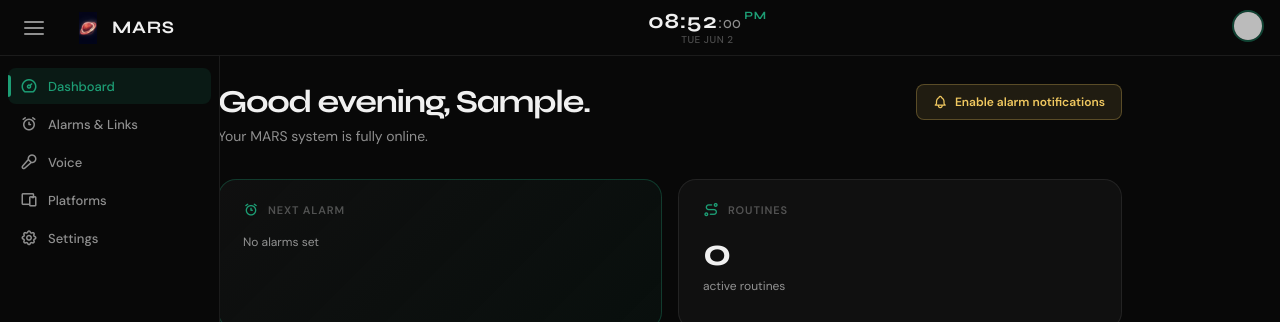
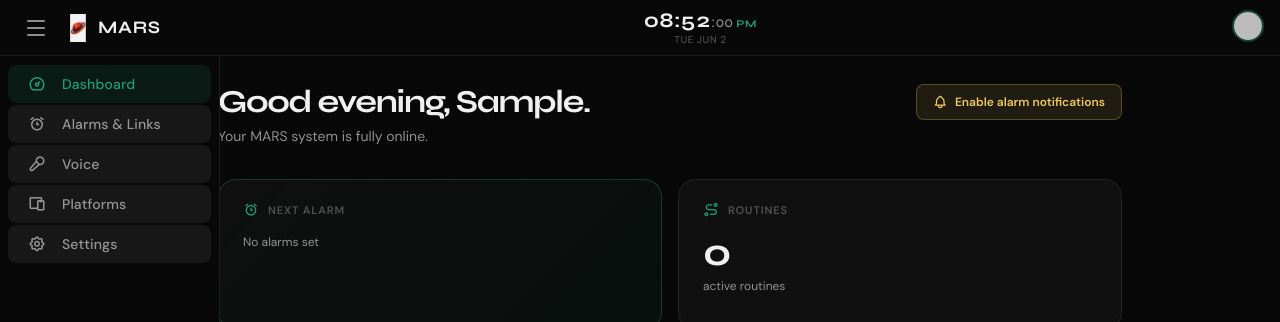
Before and after one commit to zshepard/mars, a React (Create React App) app: page / in a window 1280 px wide. Shown: the top 322 px of the page. Built offline with nearby package versions, Linux system fonts and the light colour scheme; no server answers; the database is empty; sample sign-in values are in the browser's storage.

Commit message:
feat: YouTube-style topbar & sidebar rail + transparent planet+gear icon

```diff
--- a/src/components/Sidebar.css
+++ b/src/components/Sidebar.css
@@ -1,92 +1,141 @@
-/* src/components/Sidebar.css */
+/* src/components/Sidebar.css — YouTube-style nav rail */
+
+/* ── Base sidebar ─────────────────────────────────────────────── */
 .sidebar {
-  width: 220px;
   background: var(--bg);
   border-right: 1px solid var(--border);
   display: flex;
   flex-direction: column;
+  flex-shrink: 0;
   overflow: hidden;
-  flex-shrink: 0;
   transition:
     width var(--t-medium),
     transform var(--t-medium),
     border-color var(--t-medium);
 }
 
+/* ── Nav list ─────────────────────────────────────────────────── */
 .sidebar-nav {
-  padding: 12px 8px;
+  padding: 8px 0;
   display: flex;
   flex-direction: column;
-  gap: 2px;
+  gap: 0;
 }
 
+/* ── Nav item ─────────────────────────────────────────────────── */
 .nav-link {
   display: flex;
+  flex-direction: column;
   align-items: center;
-  gap: 10px;
-  padding: 9px 12px;
-  border-radius: var(--radius-sm);
+  justify-content: center;
+  gap: 4px;
+  padding: 14px 0 10px;
+  width: 100%;
   color: var(--text2);
   text-decoration: none;
-  font-size: 13px;
+  font-size: 10px;
   font-weight: 500;
   white-space: nowrap;
   position: relative;
   overflow: hidden;
   transition:
     background var(--t-fast),
-    color var(--t-fast),
-    padding var(--t-medium),
-    transform var(--t-fast);
-}
-
-/* Ripple-style active indicator */
-.nav-link::before {
-  content: '';
-  position: absolute;
-  left: 0;
-  top: 20%;
-  height: 60%;
-  width: 3px;
-  border-radius: 0 3px 3px 0;
-  background: var(--green);
-  transform: scaleY(0);
-  transform-origin: center;
-  transition: transform 0.2s var(--ease-spring);
+    color var(--t-fast);
+  border-radius: 0;
 }
 
 .nav-link i {
-  font-size: 18px;
+  font-size: 20px;
   flex-shrink: 0;
   transition: transform var(--t-fast), color var(--t-fast);
 }
 
+.nav-link span {
+  font-size: 10px;
+  line-height: 1;
+  letter-spacing: 0.01em;
+  transition: opacity var(--t-medium);
+}
+
+/* Hover */
 .nav-link:hover {
   background: var(--bg3);
   color: var(--text);
-  transform: translateX(2px);
 }
-.nav-link:hover i { transform: scale(1.1); }
+.nav-link:hover i { transform: scale(1.08); }
+.nav-link:active { transform: scale(0.96); }
 
-.nav-link:active { transform: scale(0.97); }
+/* Active — YouTube-style: filled pill background on icon */
+.nav-link.active {
+  color: var(--text);
+}
+.nav-link.active i {
+  color: var(--text);
+}
 
-.nav-link.active {
+/* Active pill behind icon */
+.nav-link::before {
+  content: '';
+  position: absolute;
+  top: 10px;
+  left: 50%;
+  transform: translateX(-50%) scaleX(0);
+  width: 64px;
+  height: 32px;
+  border-radius: 16px;
+  background: var(--bg3);
+  transition: transform 0.2s var(--ease-spring);
+  z-index: 0;
+}
+.nav-link.active::before {
+  transform: translateX(-50%) scaleX(1);
   background: var(--green-dim);
-  color: var(--green);
 }
-.nav-link.active::before { transform: scaleY(1); }
-.nav-link.active i { color: var(--green); }
+.nav-link.active i { color: var(--green); position: relative; z-index: 1; }
+.nav-link.active span { color: var(--green); }
+.nav-link i, .nav-link span { position: relative; z-index: 1; }
 
-/* Dim overlay behind open sidebar on mobile */
+/* ── EXPANDED state (sidebar.open) — icon + label side by side ── */
+.sidebar.open .nav-link {
+  flex-direction: row;
+  justify-content: flex-start;
+  align-items: center;
+  gap: 16px;
+  padding: 10px 20px;
+  font-size: 14px;
+  border-radius: var(--radius-sm);
+  margin: 1px 8px;
+  width: calc(100% - 16px);
+}
+.sidebar.open .nav-link span {
+  font-size: 14px;
+  font-weight: 500;
+}
+.sidebar.open .nav-link::before {
+  top: 0;
+  left: 0;
+  transform: none;
+  width: 100%;
+  height: 100%;
+  border-radius: var(--radius-sm);
+}
+.sidebar.open .nav-link.active::before {
+  transform: none;
+}
+.sidebar.open .nav-link i { font-size: 18px; }
+
+/* ── Dim overlay behind open sidebar on mobile ─────────────────── */
 .sidebar-overlay {
   display: none;
 }
+
+/* ── MOBILE: sidebar slides in as a drawer ─────────────────────── */
 @media (max-width: 700px) {
   .sidebar-overlay {
     display: block;
     position: fixed;
     inset: 0;
-    background: rgba(0, 0, 0, 0.45);
+    background: rgba(0, 0, 0, 0.5);
     z-index: 140;
     animation: fadeIn 0.2s ease;
   }
@@ -94,10 +143,7 @@
     from { opacity: 0; }
     to   { opacity: 1; }
   }
-}
 
-/* Mobile: sidebar slides in from left */
-@media (max-width: 700px) {
   .sidebar {
     position: fixed;
     left: 0;
@@ -109,22 +155,18 @@
     box-shadow: 4px 0 24px rgba(0,0,0,0.5);
     transition: transform var(--t-medium);
   }
-  .sidebar.open { transform: translateX(0); }
+  .sidebar.open {
+    transform: translateX(0);
+  }
 }
 
-/* Desktop: collapse to icon rail */
+/* ── DESKTOP: icon-only rail (collapsed) / full sidebar (open) ── */
 @media (min-width: 701px) {
-  .sidebar { transform: none !important; }
-  .sidebar:not(.open) { width: 56px; }
-  .sidebar:not(.open) .nav-link span {
-    opacity: 0;
-    pointer-events: none;
-    transition: opacity var(--t-medium);
+  .sidebar {
+    transform: none !important;
+    width: 72px;  /* YouTube-style narrow icon rail */
   }
-  .sidebar.open .nav-link span {
-    opacity: 1;
-    transition: opacity var(--t-medium);
+  .sidebar.open {
+    width: 220px;
   }
-  .sidebar:not(.open) .nav-link { justify-content: center; padding: 10px; }
-  .sidebar:not(.open) .nav-link::before { display: none; }
 }
--- a/src/components/Topbar.css
+++ b/src/components/Topbar.css
@@ -1,13 +1,12 @@
-/* src/components/Topbar.css */
+/* src/components/Topbar.css — YouTube-style topbar */
+
+/* ── Shell ────────────────────────────────────────────────────── */
 .topbar {
   display: flex;
   align-items: center;
-  gap: 12px;
-  /* Horizontal padding + safe-area sides for notched phones */
+  gap: 0;
   padding-left: max(16px, env(safe-area-inset-left));
   padding-right: max(16px, env(safe-area-inset-right));
-  padding-bottom: 0;
-  /* Height = 56px content area — status bar handled by SafeAreaView in native */
   height: 56px;
   background: var(--bg);
   border-bottom: 1px solid var(--border);
@@ -18,8 +17,7 @@
   transition: border-color var(--transition), background var(--transition);
 }
 
-/* PWA / browser mode — add safe-area-inset-top as padding since there's
-   no native SafeAreaView wrapping it */
+/* PWA / standalone — account for status bar */
 @supports (padding-top: env(safe-area-inset-top)) {
   @media (display-mode: standalone), (display-mode: fullscreen) {
     .topbar {
@@ -33,71 +31,69 @@
 .menu-btn {
   display: flex;
   flex-direction: column;
-  gap: 4px;
-  padding: 8px;
+  gap: 5px;
+  padding: 10px;
   background: none;
   border: none;
-  border-radius: var(--radius-sm);
+  border-radius: 50%;
+  width: 40px;
+  height: 40px;
+  align-items: center;
+  justify-content: center;
+  flex-shrink: 0;
   transition: background var(--t-fast);
 }
 .menu-btn:hover { background: var(--bg3); }
 .menu-btn:active { transform: scale(0.92); }
-
 .menu-btn span {
   display: block;
-  width: 20px;
+  width: 18px;
   height: 2px;
   background: var(--text2);
   border-radius: 2px;
-  transition:
-    background var(--t-fast),
-    transform 0.22s var(--ease-spring),
-    opacity var(--t-fast),
-    width var(--t-fast);
+  transition: background var(--t-fast);
 }
 .menu-btn:hover span { background: var(--text); }
 
-/* ── Brand ────────────────────────────────────────────────────── */
+/* ── Brand (home button) ──────────────────────────────────────── */
 .topbar-brand {
   display: flex;
   align-items: center;
-  gap: 8px;
+  gap: 6px;
   font-family: var(--font-head);
   font-size: 1.1rem;
   font-weight: 700;
   color: var(--text);
   letter-spacing: 0.04em;
+  margin-left: 4px;
 }
 
-/* Brand as home button — reset <button> defaults, add hover */
 .topbar-brand--btn {
   background: none;
   border: none;
-  padding: 4px 8px;
+  padding: 6px 8px;
   margin: 0;
   cursor: pointer;
   border-radius: 8px;
   transition: background 0.15s, opacity 0.15s, transform 0.12s;
 }
-.topbar-brand--btn:hover {
-  background: rgba(255, 255, 255, 0.07);
-}
-.topbar-brand--btn:active {
-  opacity: 0.75;
-  transform: scale(0.96);
-}
+.topbar-brand--btn:hover { background: rgba(255,255,255,0.07); }
+.topbar-brand--btn:active { opacity: 0.75; transform: scale(0.96); }
 
 .topbar-logo-img {
-  width: 32px;
-  height: 32px;
+  width: 28px;
+  height: 28px;
   object-fit: contain;
-  border-radius: 6px;
   flex-shrink: 0;
 }
 
-.topbar-center { flex: 1; display: flex; justify-content: center; }
+/* ── Center spacer + clock ────────────────────────────────────── */
+.topbar-center {
+  flex: 1;
+  display: flex;
+  justify-content: center;
+}
 
-/* ── Digital Clock ────────────────────────────────────────────── */
 .topbar-clock {
   display: flex;
   flex-direction: column;
@@ -108,7 +104,7 @@
 
 .clock-time {
   font-family: var(--font-head);
-  font-size: 1.35rem;
+  font-size: 1.3rem;
   font-weight: 700;
   letter-spacing: 0.02em;
   color: var(--text);
@@ -116,21 +112,20 @@
 }
 
 .clock-seconds {
-  font-size: 1rem;
+  font-size: 0.95rem;
   color: var(--text2);
   font-weight: 500;
 }
 
 .clock-ampm {
-  font-size: 0.7rem;
+  font-size: 0.65rem;
   font-weight: 700;
   color: var(--green);
   text-transform: uppercase;
   letter-spacing: 0.05em;
   align-self: flex-end;
-  margin-bottom: 1px;
+  margin-bottom: 2px;
   margin-left: 3px;
-  vertical-align: super;
 }
 
 .clock-date {
@@ -145,10 +140,10 @@
 @media (max-width: 480px) {
   .clock-seconds { display: none; }
   .clock-date    { display: none; }
-  .clock-time    { font-size: 1.1rem; }
+  .clock-time    { font-size: 1.05rem; }
 }
 
-/* ── Right cluster ────────────────────────────────────────────── */
+/* ── Right cluster (avatar only) ──────────────────────────────── */
 .topbar-right {
   display: flex;
   align-items: center;
@@ -156,11 +151,11 @@
   position: relative;
 }
 
-/* ── Avatar ───────────────────────────────────────────────────── */
 .avatar-btn {
   background: none;
   border: none;
   padding: 0;
+  border-radius: 50%;
   transition: transform var(--t-fast), opacity var(--t-fast);
 }
 .avatar-btn:hover { transform: scale(1.08); }
@@ -193,18 +188,10 @@
   color: var(--green);
 }
 
-/* ── User dropdown — smooth scale + fade from top-right ───────── */
+/* ── User dropdown ────────────────────────────────────────────── */
 @keyframes dropdownEnter {
-  from {
-    opacity: 0;
-    transform: scale(0.92) translateY(-8px);
-    transform-origin: top right;
-  }
-  to {
-    opacity: 1;
-    transform: scale(1) translateY(0);
-    transform-origin: top right;
-  }
+  from { opacity: 0; transform: scale(0.92) translateY(-8px); transform-origin: top right; }
+  to   { opacity: 1; transform: scale(1)    translateY(0);    transform-origin: top right; }
 }
 
 .user-dropdown {
@@ -232,11 +219,7 @@
   padding: 7px 12px;
   font-size: 12px;
   text-align: left;
-  transition:
-    color var(--t-fast),
-    border-color var(--t-fast),
-    background var(--t-fast),
-    transform var(--t-fast);
+  transition: color var(--t-fast), border-color var(--t-fast), background var(--t-fast), transform var(--t-fast);
 }
 .user-dropdown button:hover {
   color: var(--text);
--- a/src/components/Topbar.jsx
+++ b/src/components/Topbar.jsx
@@ -82,7 +82,7 @@
         title="Dashboard"
       >
         <img
-          src="/mars-logo.webp"
+          src="/mars-icon.png"
           alt="MARS"
           className="topbar-logo-img"
         />
```
Also changed, not shown: public/mars-icon-32.png (added), public/mars-icon.png (added).
